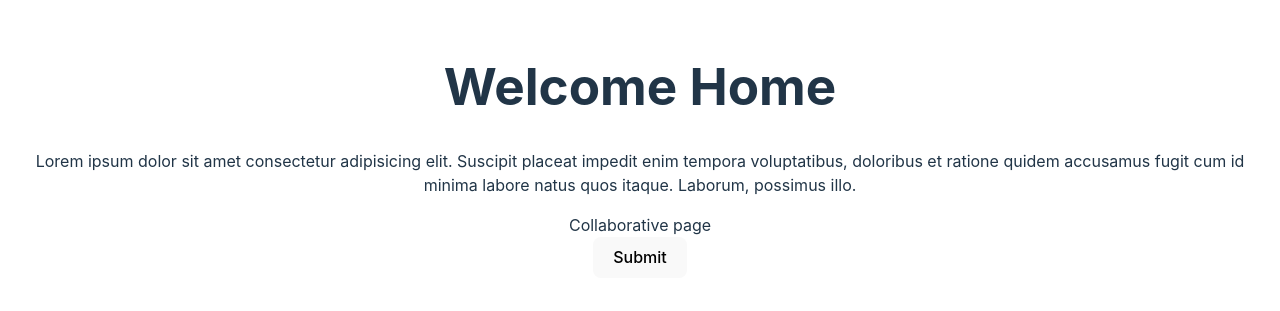
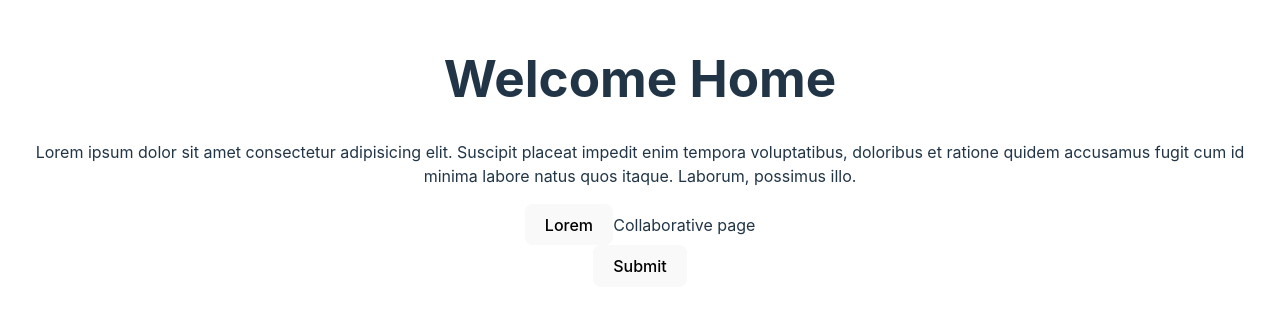
Before and after one commit to ewurasi-nyarkoa/first-react-project, a React (Vite) app: page / in a window 1280 px wide. Shown: the part 249-560 px from the top of the page. Built offline with nearby package versions, Linux system fonts and the light colour scheme.

Commit message:
added a button lorem

```diff
--- a/src/components/Header.jsx
+++ b/src/components/Header.jsx
@@ -8,6 +8,8 @@ const Header = () => {
 
     <p>Lorem ipsum dolor sit amet consectetur adipisicing elit. Suscipit placeat impedit enim tempora voluptatibus, doloribus et ratione quidem accusamus fugit cum id minima labore natus quos itaque. Laborum, possimus illo.</p>
 
+    <button>Lorem</button>
+
     </>
   )
 }
```
